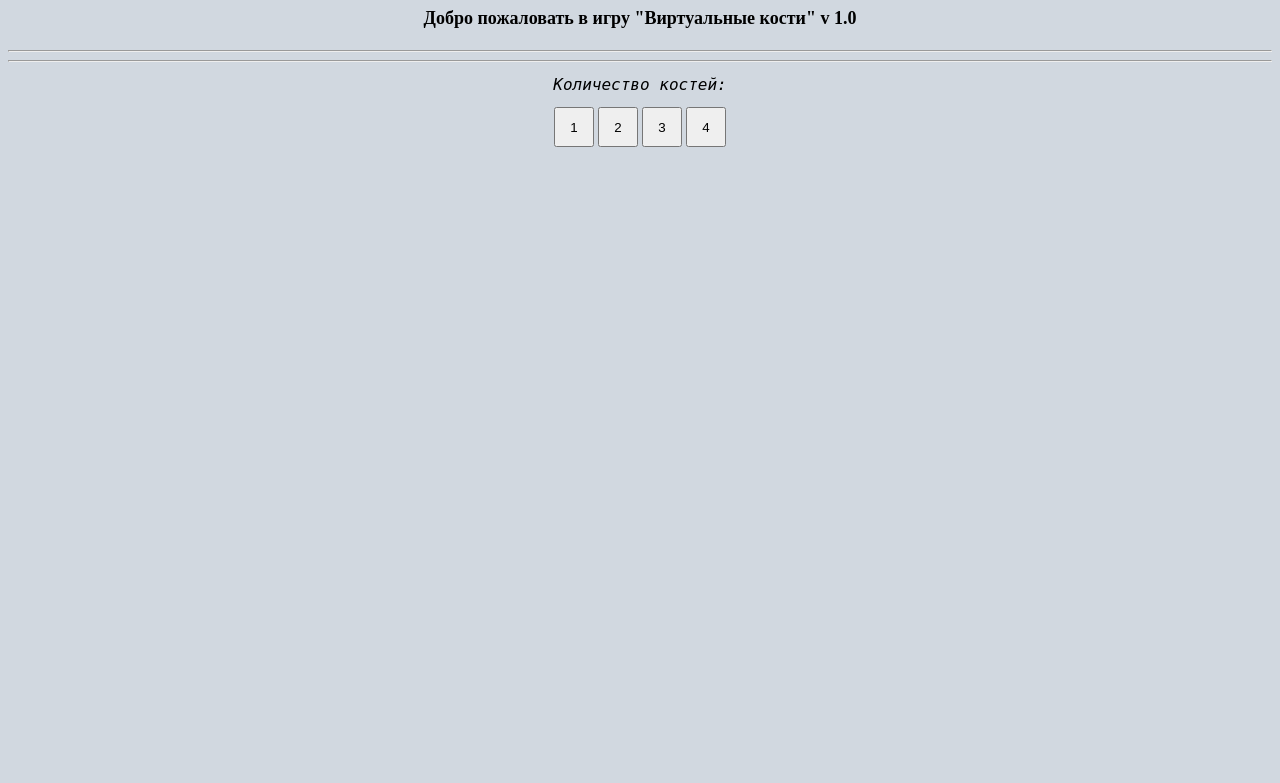
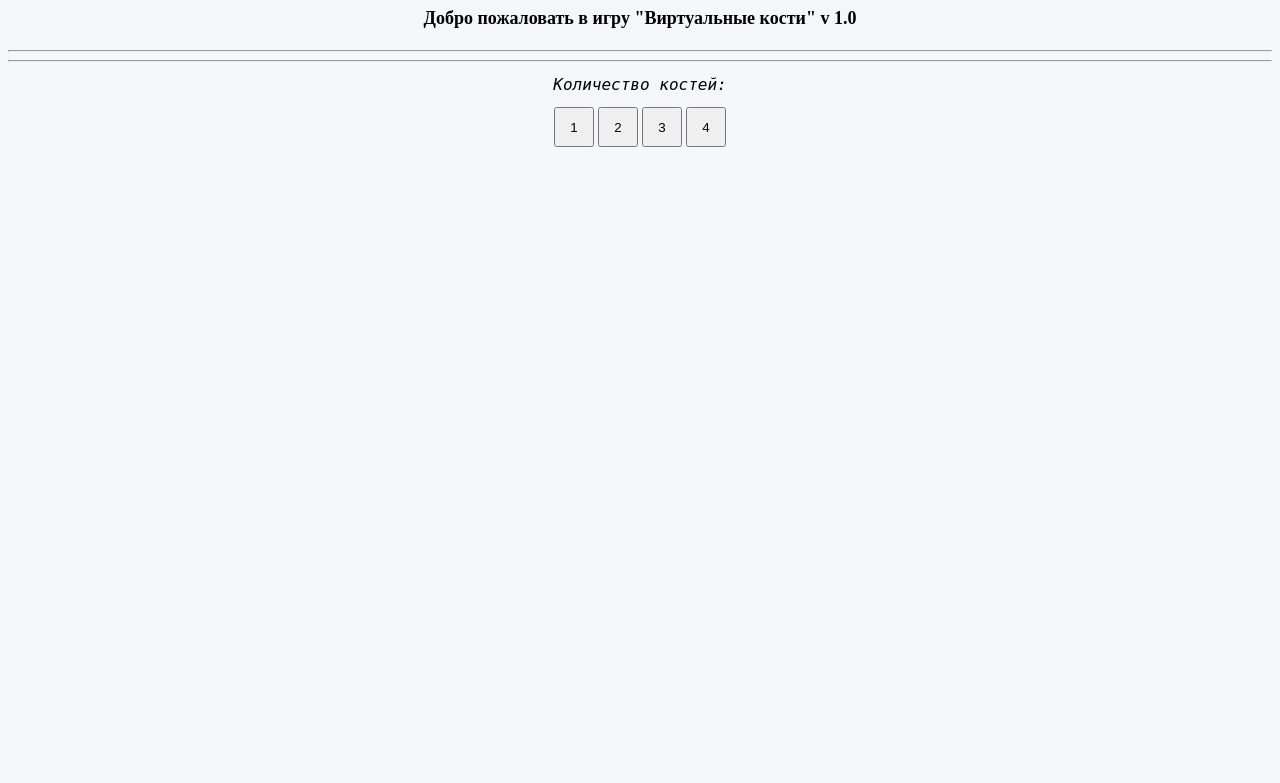
Before and after one commit to Suntory22/diceCICD, a Flask app: page / in a window 1280 px wide. Shown: the top 783 px of the page. Run offline with Flask 2, Linux system fonts and the light colour scheme.

Commit message:
Update base.html

```diff
--- a/templates/base.html
+++ b/templates/base.html
@@ -4,7 +4,7 @@
     <title> Виртуальные кости </title>
     <style>
     body {
-        background-color:#d1d8e0;
+        background-color:#f5f6fa;
     }
     </style>
     </head>
```
